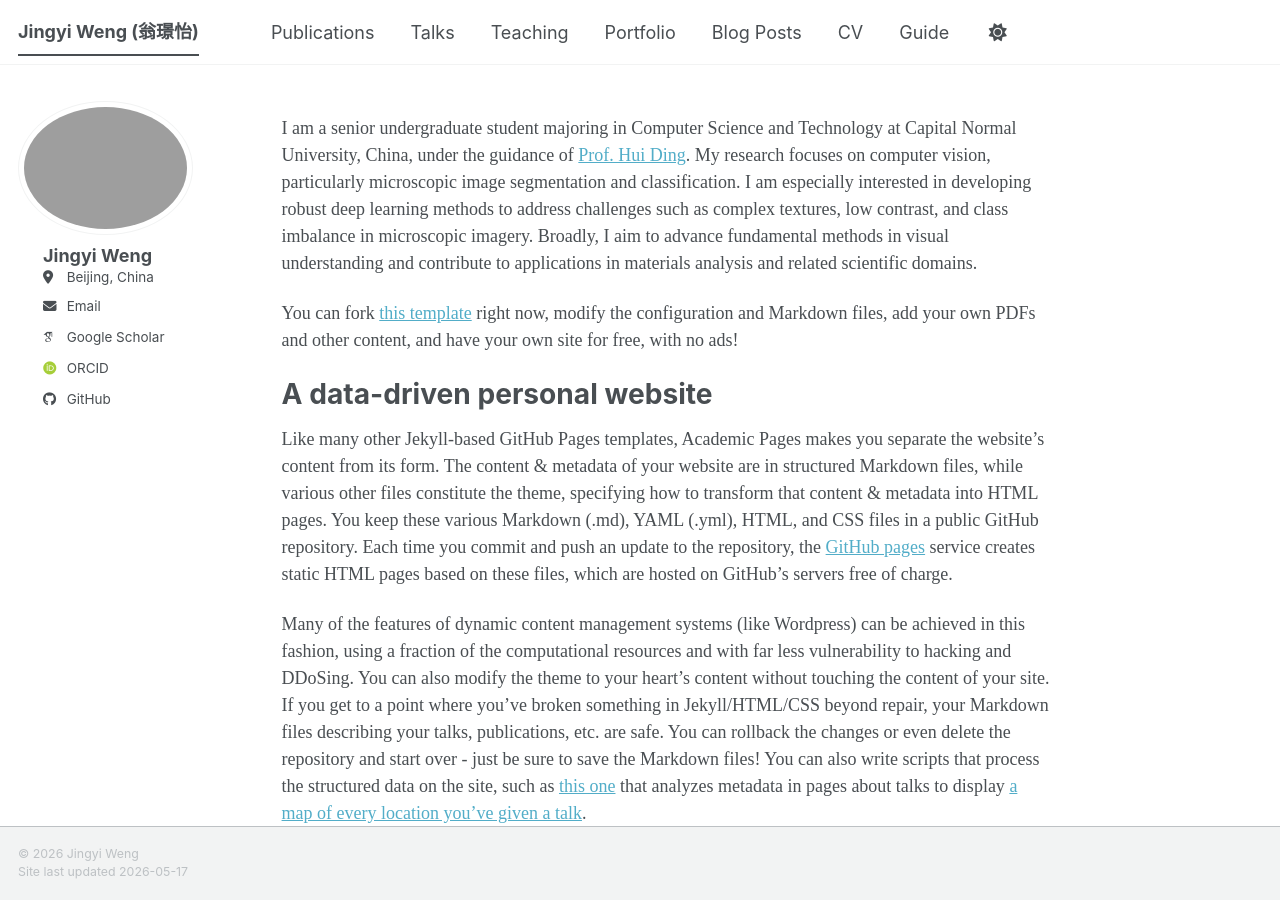
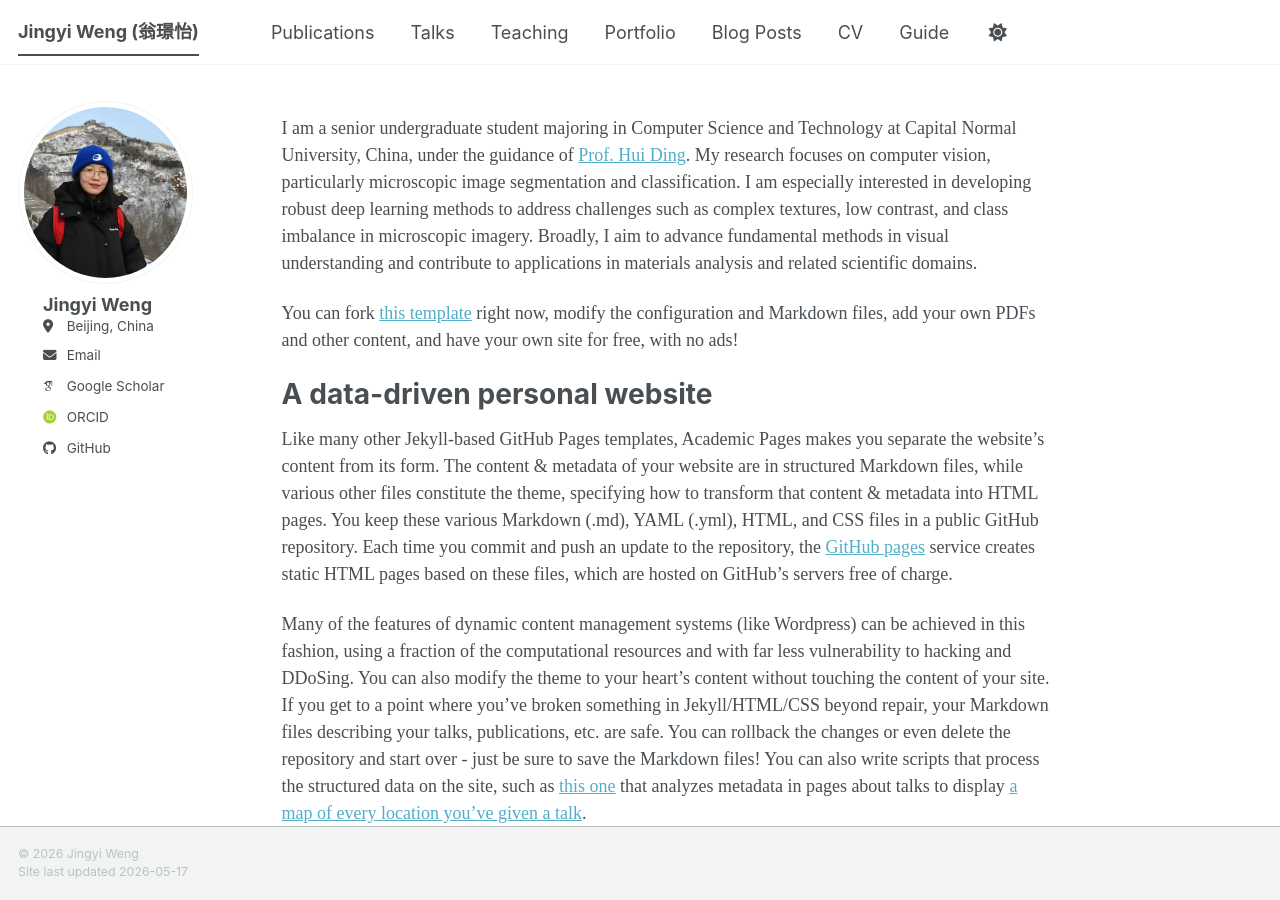
Before and after one commit to jingyi-weng/jingyi-weng.github.io, a Jekyll site: the page built from _pages/about.md, in a window 1280 px wide and 900 px high. Built offline with Jekyll 4.4.1, drawn with Linux system fonts in a browser that asks for light colours; some web fonts are replaced; a script bundle is joined from its source files by our own code; library files that are not in the unit come from our copies.

Commit message:
Update _config.yml

```diff
--- a/_config.yml
+++ b/_config.yml
@@ -23,7 +23,7 @@ repository               : "jingyi-weng/jingyi-weng.github.io"
 #               Additional customization can be done by editing /_includes/author-profile.html
 author:
   # Biographic information
-  avatar           : "profile.png"
+  avatar           : "51c9d7973747bb2b371160edb317665f(1).jpg"
   name             : "Jingyi Weng"
   pronouns         : # example: "she/her"
   #bio              : "Short biography for the left-hand sidebar"
```
